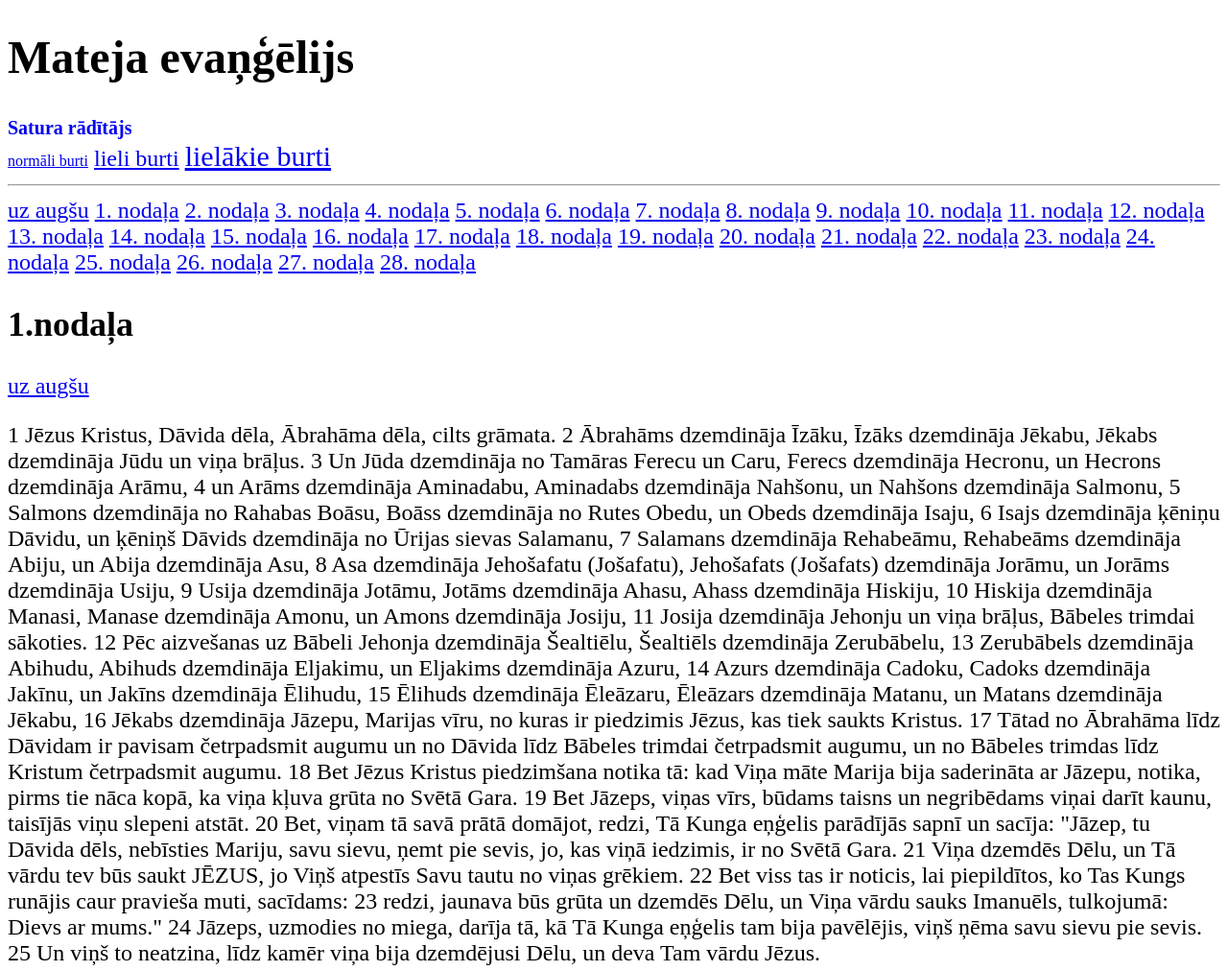
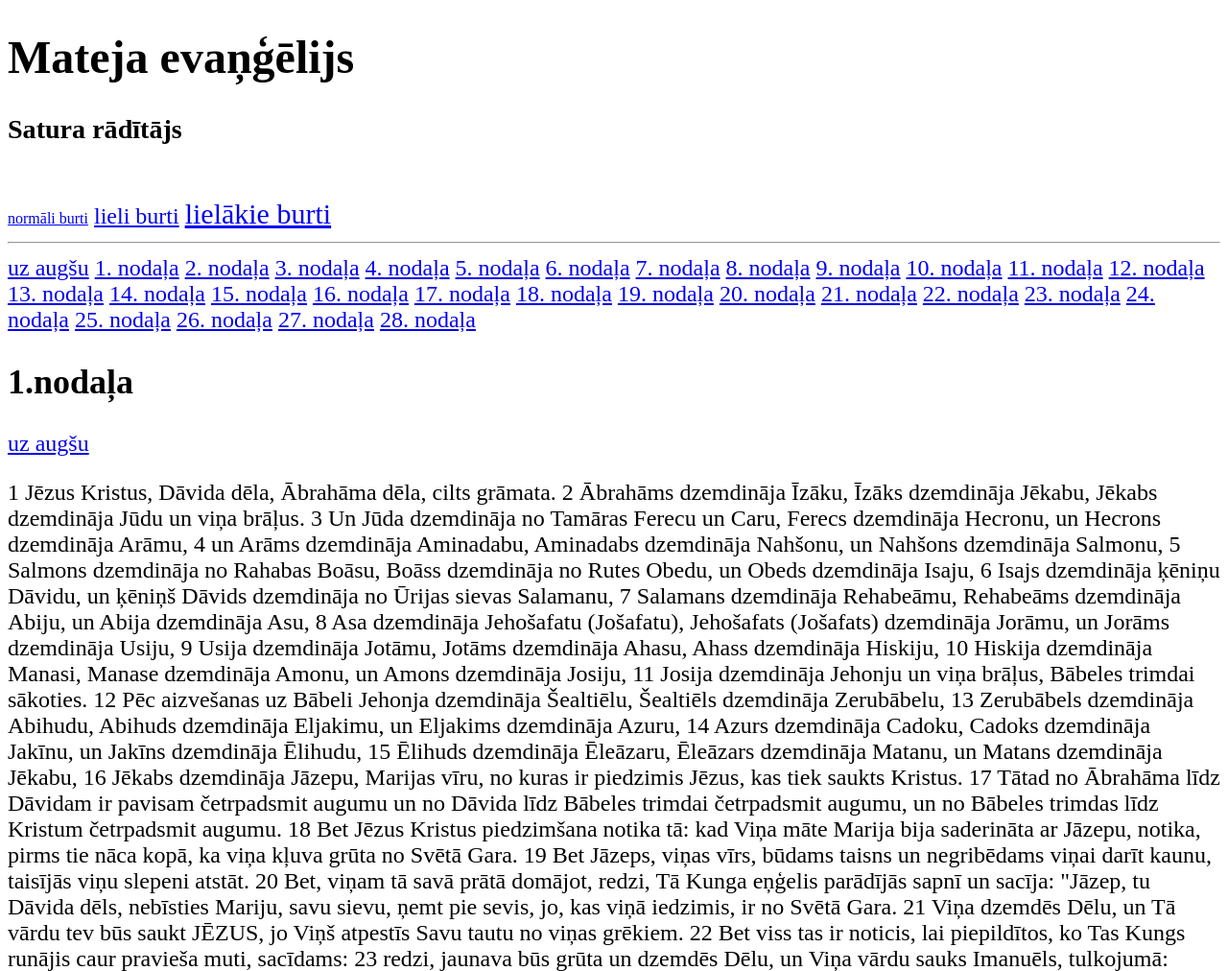
Before and after one commit to helikopterelidojosa/mateja, a plain HTML site: page mateja-lieli-burti.html in a window 1280 px wide. Shown: the top 1012 px of the page at 96% size. Drawn offline with Linux system fonts and the light colour scheme.

Commit message:
Update mateja-lieli-burti.html

```diff
--- a/mateja-lieli-burti.html
+++ b/mateja-lieli-burti.html
@@ -11,7 +11,7 @@
 
 
 <h1>Mateja evaņģēlijs</h1>
-<a id="hhhh" href="#" style="text-decoration: none; font-size: 20px;"><b>Satura rādītājs</b></a>
+<h3>Satura rādītājs</h3>
 
 <br>
 
```
